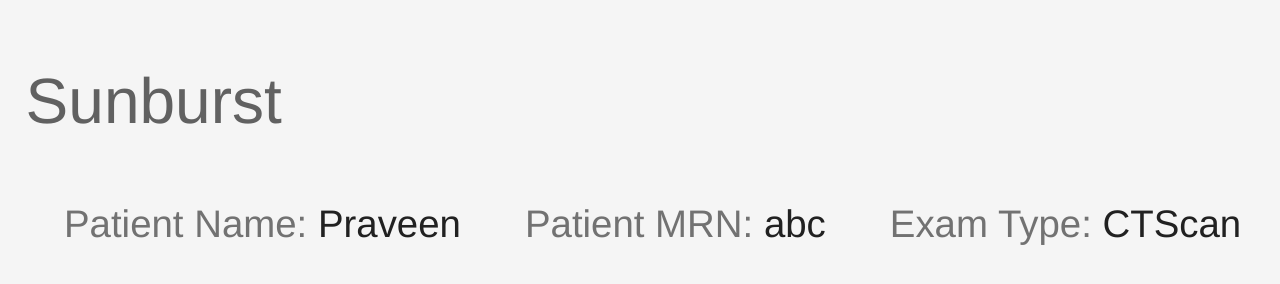
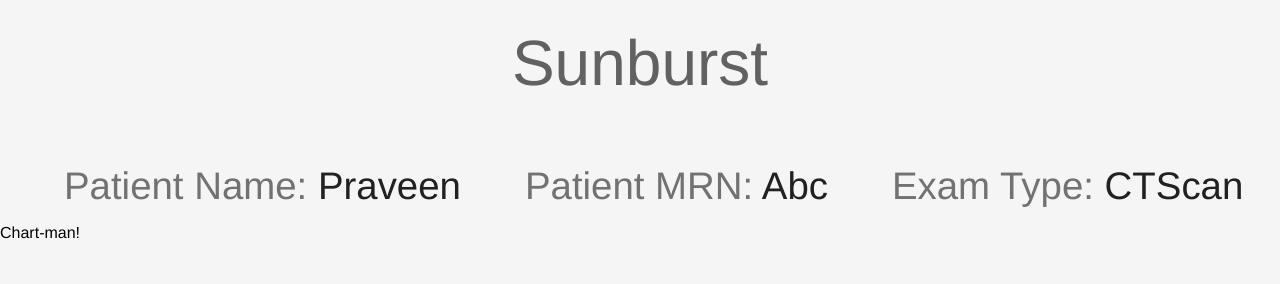
Before and after one commit to praveen-g/Sunburst, a React app: page / in a window 1280 px wide. Built offline with nearby package versions, Linux system fonts and the light colour scheme.

Commit message:
Separating patient info component. Adding timeline chart files

```diff
--- a/css/style.css
+++ b/css/style.css
@@ -8,9 +8,9 @@
 	color: #616161;
 	font-size: 5vw;
 	margin: 0px;
-	padding-top: 5%;
-	padding-left: 2%;
+	padding-top: 2%;
 	padding-bottom: 5%;
+	text-align: center;
 
 }
 
--- a/js/App.js
+++ b/js/App.js
@@ -1,18 +1,19 @@
 import React from 'react';
 import ReactDom from 'react-dom' ;
+import PatientInfo from './patientInfo';
+import Chart from './chart';
+
 
 class App extends React.Component{
 	render() {
 		return (
 			<div>
 				<p className="header">Sunburst</p>
-				<p className="info">Patient Name: <span className="span">{this.props.name}</span></p>
-				<p className='info'>Patient MRN: <span className="span">{this.props.mrn}</span></p>
-				<p className='info'>Exam Type: <span className="span">{this.props.exam}</span></p>
+				<PatientInfo/>
+				<Chart/>
 			</div>
 		);
 	}
-
 }
 
-ReactDom.render(<App name="Praveen" mrn = "abc" exam = "CTScan"/>, document.getElementById('app'))
+ReactDom.render(<App/>, document.getElementById('app'))
--- /dev/null
+++ b/js/chart.js
@@ -0,0 +1,12 @@
+import React from 'react';
+import ReactDom from 'react-dom';
+
+class Chart extends React.Component{
+	render(){
+		return (
+			<p>Chart-man!</p>
+		)
+	}
+}
+
+export default Chart;
--- /dev/null
+++ b/js/patientInfo.js
@@ -0,0 +1,21 @@
+import React from 'react';
+import ReactDom from 'react-dom';
+
+class PatientInfo extends React.Component{
+
+	componentWillMount(){
+		//API call here
+	}
+	render(){
+		var hello = "hello"
+		return (
+			<div>
+				<p className="info">Patient Name: <span className="span">Praveen</span></p>
+				<p className='info'>Patient MRN: <span className="span">Abc</span></p>
+				<p className='info'>Exam Type: <span className="span">CTScan</span></p>
+			</div>
+		)
+	}
+}
+
+export default PatientInfo;
--- a/package.json
+++ b/package.json
@@ -9,6 +9,7 @@
   "author": "",
   "license": "ISC",
   "dependencies": {
+    "d3-timeline-chart": "^1.0.3",
     "react": "^0.14.8",
     "react-dom": "^0.14.8"
   }
```
Also changed, not shown: 2 other files.
